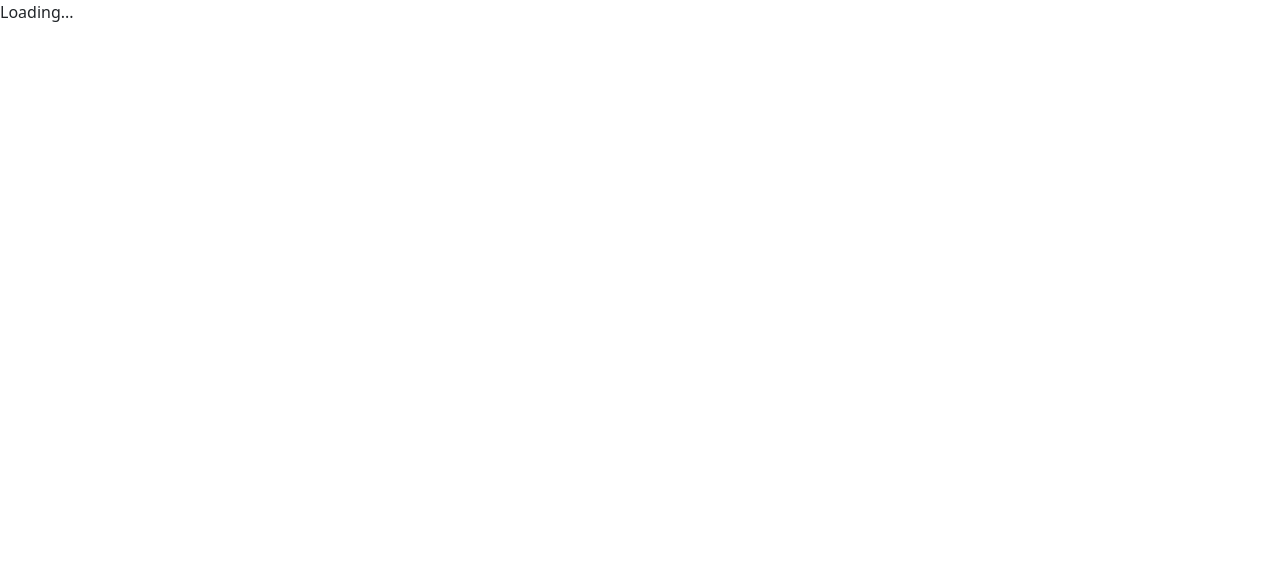
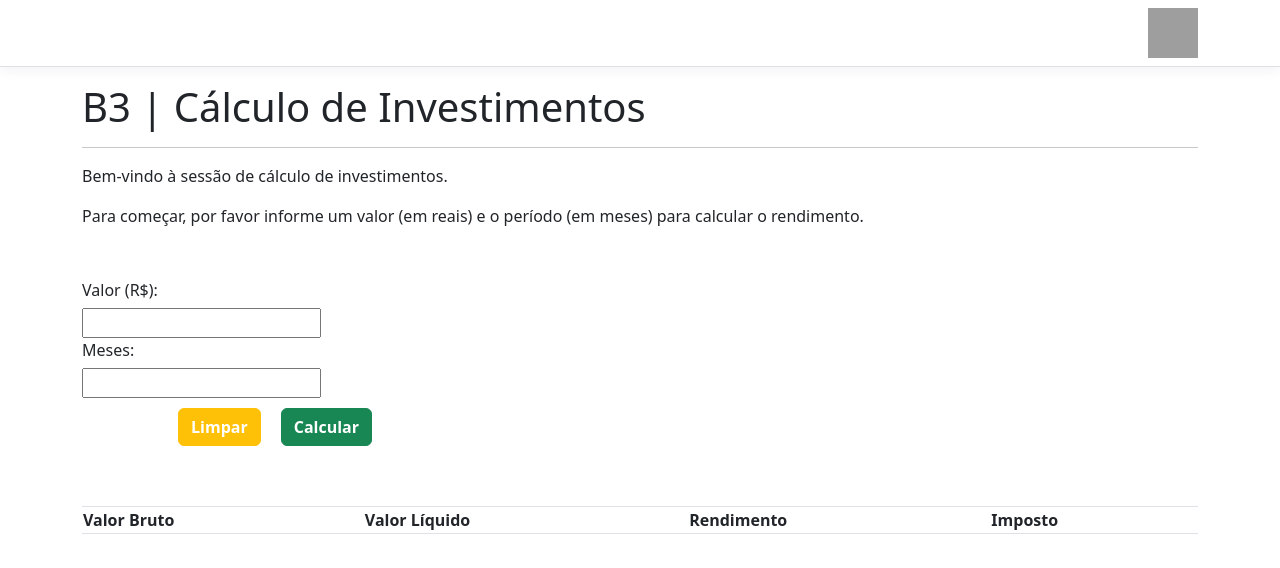
Before and after one commit to Curcif/B3-investimentos, an Angular app in the folder ClientApp/: page / in a window 1280 px wide. Shown: the top 568 px of the page. Built offline with nearby package versions, Linux system fonts and the light colour scheme; grey boxes are pictures that could not be loaded.

Commit message:
adjusting post method

```diff
--- a/ClientApp/src/app/app.module.ts
+++ b/ClientApp/src/app/app.module.ts
@@ -10,6 +10,7 @@
 import { CounterComponent } from './counter/counter.component';
 import { FetchDataComponent } from './fetch-data/fetch-data.component';
 import { NumericDirective } from "./helpers/numeric.directive";
+import { ApiHttpService } from './core/services/api-http';
 
 @NgModule({
   declarations: [
@@ -30,7 +31,7 @@
       { path: 'fetch-data', component: FetchDataComponent },
     ])
   ],
-  providers: [],
+  providers: [ApiHttpService],
   bootstrap: [AppComponent]
 })
 export class AppModule { }
--- a/ClientApp/src/app/core/services/api-http.ts
+++ b/ClientApp/src/app/core/services/api-http.ts
@@ -6,6 +6,10 @@
   constructor(
     private http: HttpClient
   ) { }
+
+  CalcularRendimento(url: string, dadosInvestimento: any) {
+    return this.http.post(url, dadosInvestimento)
+  }
 
   public get(url: string, options?: any) {
     return this.http.get(url, options);
--- a/ClientApp/src/app/investimento/investimento.component.html
+++ b/ClientApp/src/app/investimento/investimento.component.html
@@ -5,14 +5,33 @@
 <div class="left-box sized300 vertical-margin50">
   <div>
     <label for="valor-inicial" class="label-format0">Valor (R$): </label>
-    <input numeric type="text" name="valor-inicial" value="" [(ngModel)]="valorInvestimento" />
+    <input numeric type="text" name="valor-inicial" value="" [(ngModel)]="valorAplicado" />
   </div>
   <div>
-    <label for="meses-a-calcular" class="label-format0">Meses: </label>
-    <input type="number" min="1" name="meses-a-calcular" value="" [(ngModel)]="mesesCalcular" />
+    <label for="qtd-meses-investidos" class="label-format0">Meses: </label>
+    <input type="number" min="1" name="qtd-meses-investidos" value="" [(ngModel)]="QtdMesesInvestidos" />
   </div>
   <div class="buttons-section">
     <button type="button" class="btn btn-positioning0 btn-warning" (click)="LimparCampos()">Limpar</button>
     <button type="button" class="btn btn-positioning0 btn-success" (click)="CalcularInvestimento()">Calcular</button>
   </div>
 </div>
+
+<div>
+  <table class="table table-bordered">
+    <thead>
+    <th>Valor Bruto</th>
+    <th>Valor Líquido</th>
+    <th>Rendimento</th>
+    <th>Imposto</th>
+    </thead>
+    <tbody>
+      <tr *ngFor="let item of userlist">
+        <td>{{item.ValorBruto}}</td>
+        <td>{{item.ValorLiquido}}</td>
+        <td>{{item.Rendimento}}</td>
+        <td>{{item.Imposto}}</td>
+      </tr>
+    </tbody>
+  </table>
+</div>
--- a/ClientApp/src/app/investimento/investimento.component.ts
+++ b/ClientApp/src/app/investimento/investimento.component.ts
@@ -1,48 +1,38 @@
 import { Component } from '@angular/core';
-import { HttpClient } from '@angular/common/http';
+import { ApiHttpService } from '../core/services/api-http';
 
 @Component({
   selector: 'app-home',
   templateUrl: './investimento.component.html',
 })
+export class InvestimentoComponent {
+  constructor(private service: ApiHttpService) {
+  }
 
-export class ConfigService {
-  constructor(private http: HttpClient) { }
-
-  configUrl = 'assets/config.json';
-
-  getConfig() {
-    return this.http.get(this.configUrl);
-  }
-}
-
-export class InvestimentoComponent {
-  valorInvestimento = "";
-  mesesCalcular = "";
+  emplist: any;
+  valorAplicado = "";
+  QtdMesesInvestidos = "";
 
   CalcularInvestimento() {
+    let dadosInvestimento = { "ValorAplicado": this.valorAplicado, "QtdMesesInvestidos": this.QtdMesesInvestidos };
+    this.service.CalcularRendimento("https://localhost:7009/Investimento/CalcularInvestimento", dadosInvestimento).subscribe(result => {
+      this.emplist = result;
+    });
+
     alert("worked");
     this.ValidarCampos();
   }
 
   ValidarCampos() {
     alert("validou");
-    var teste = this.valorInvestimento;
+    var teste = this.valorAplicado;
     alert(teste);
     return 0;
   }
 
   LimparCampos() {
-    this.valorInvestimento = "";
-    this.mesesCalcular = "";
+    this.valorAplicado = "";
+    this.QtdMesesInvestidos = "";
     alert("Campos resetados com sucesso!")
   }
-
-  showConfig() {
-    this.configService.getConfig()
-      .subscribe((data: Config) => this.config = {
-        demoUrl: data['demoUrl'],
-        filename: data['filename']
-      });
-  }
 }
--- a/ClientApp/tsconfig.json
+++ b/ClientApp/tsconfig.json
@@ -26,7 +26,5 @@
     "strictInjectionParameters": true,
     "strictInputAccessModifiers": true,
     "strictTemplates": true
-  },
-
-  "apiInternalUrl": "api/demo"
+  }
 }
```
Also changed, not shown: 1 other file (tests, documents, lock files or other folders).
